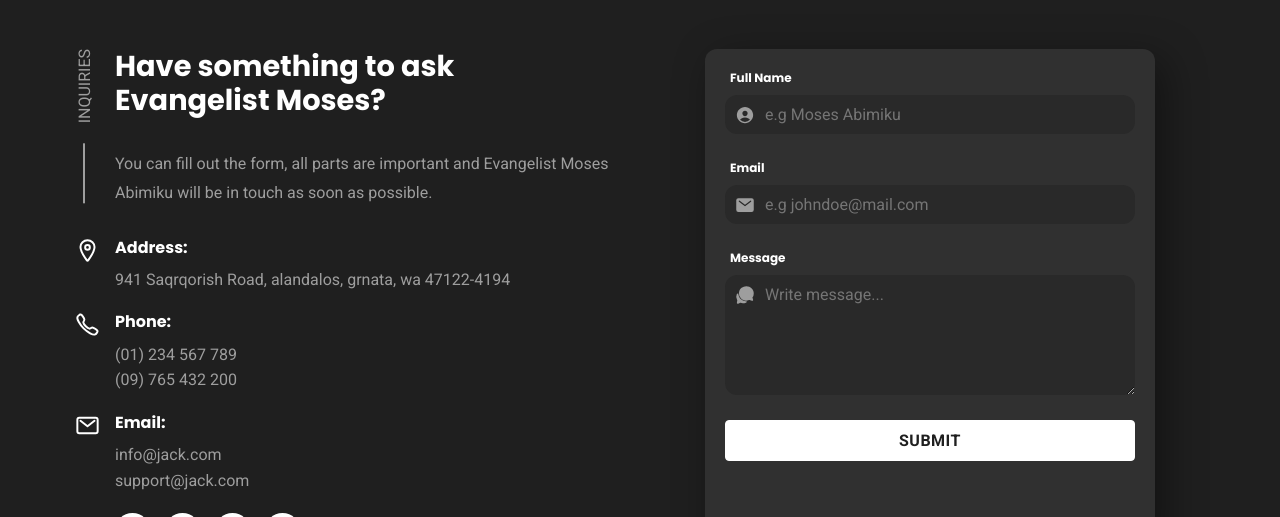
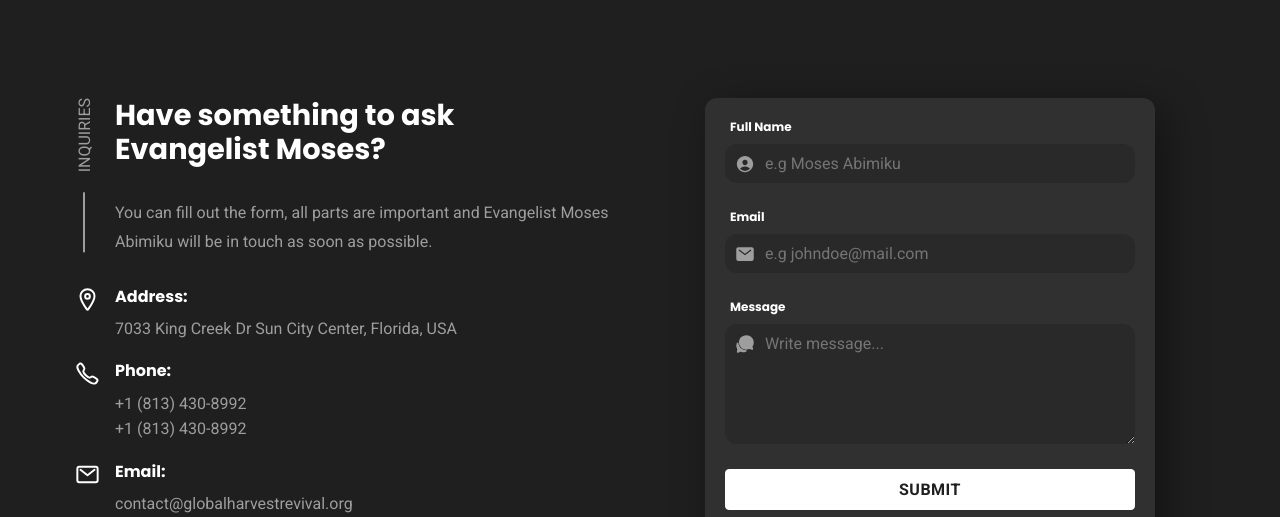
Before and after one commit to Harkorede1/Global-Harvest---Revival-website-Pastor-Moses, a plain HTML site: page about.html in a window 1280 px wide. Shown: the part 1528-2045 px from the top of the page. Drawn offline with nearby package versions, Linux system fonts and the light colour scheme; a web font is replaced by a local one.

Commit message:
first-commit

```diff
--- a/about.html
+++ b/about.html
@@ -140,12 +140,12 @@
             <p class="section-text">
               Our Mission is to reveal Jesus Christ to the nations and to
               demonstrate His saving power through miracles, healings, signs,
-              and wonders. Matthew 28: 18-20
-              <li>Core Mandate:</li>
-              <li>Soul Winning</li>
-              <li>Soul Winning</li>
-              <li>Soul Winning</li>
-              <li>Soul Winning</li>
+              and wonders. Matthew 28: 18-20 <br />
+              <br />
+              Core Mandate: <br />
+              Soul Winning <br />
+              Soul Winning <br />
+              Soul Winning
             </p>
 
             <h2 class="h3 section-title" style="margin-bottom: 10px">
@@ -236,7 +236,7 @@
                   <h3 class="h4 contact-item-title">Address:</h3>
 
                   <address class="contact-info">
-                    941 Saqrqorish Road, alandalos, grnata, wa 47122-4194
+                    7033 King Creek Dr Sun City Center, Florida, USA
                   </address>
                 </div>
               </li>
@@ -249,12 +249,12 @@
                 <div class="wrapper">
                   <h3 class="h4 contact-item-title">Phone:</h3>
 
-                  <a href="tel:01234567789" class="contact-info"
-                    >(01) 234 567 789</a
+                  <a href="tel:+1 (813) 430-8992" class="contact-info"
+                    >+1 (813) 430-8992</a
                   >
 
-                  <a href="tel:09765432200" class="contact-info"
-                    >(09) 765 432 200</a
+                  <a href="tel:+1 (813) 430-8992" class="contact-info"
+                    >+1 (813) 430-8992</a
                   >
                 </div>
               </li>
@@ -267,12 +267,16 @@
                 <div class="wrapper">
                   <h3 class="h4 contact-item-title">Email:</h3>
 
-                  <a href="mailto:info@jack.com" class="contact-info"
-                    >info@jack.com</a
+                  <a
+                    href="mailto:contact@globalharvestrevival.org"
+                    class="contact-info"
+                    >contact@globalharvestrevival.org</a
                   >
 
-                  <a href="mailto:support@jack.com" class="contact-info"
-                    >support@jack.com</a
+                  <a
+                    href="mailto:contact@globalharvestrevival.org"
+                    class="contact-info"
+                    >contact@globalharvestrevival.org</a
                   >
                 </div>
               </li>
```
